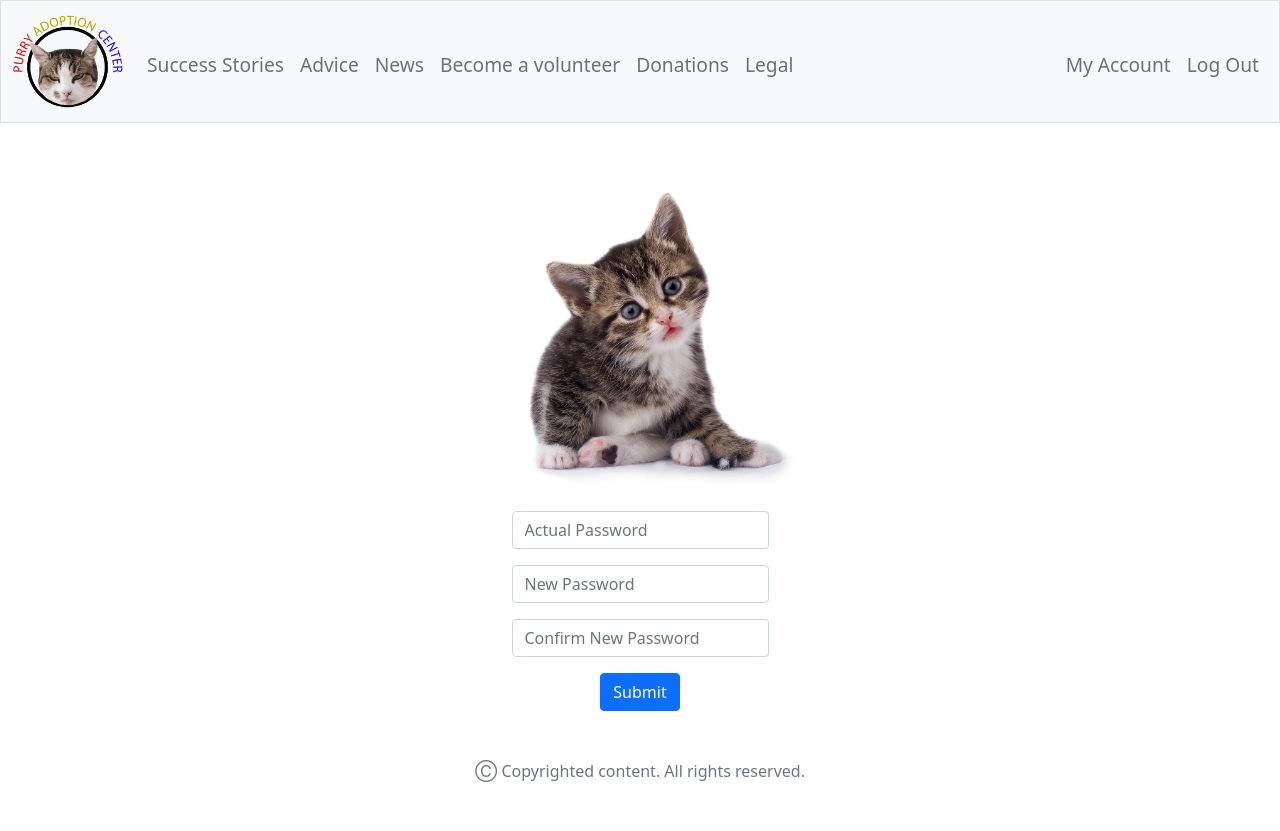
After one commit to DoMonkysFly7/CS50-Fnal-Project, a Flask app: page /change_pass in a window 1280 px wide. The commit adds this page. Run offline with Flask 2, Linux system fonts and the light colour scheme; a user stored in the database is signed in; some libraries are stand-ins or nearby versions.

Commit message:
3nd# Commit

```diff
--- a/app.py
+++ b/app.py
@@ -1,10 +1,10 @@
 import os
-from turtle import back
 
 from cs50 import SQL
 from flask import Flask, flash, redirect, render_template, request, session
 from flask_session import Session
 from tempfile import mkdtemp
+from sqlalchemy import false
 from werkzeug.security import check_password_hash, generate_password_hash
 from datetime import datetime
 # from flask_mail import Mail, Message
@@ -37,7 +37,7 @@ Session(app)
 db = SQL("sqlite:///adoption.db")
 
 # Forbidden characters global variable
-forbidden_characters = [";","?", "/","'","*","%",":","$","-","+",">","<","=","~","&","|", "#","^"]
+forbidden_characters = [";","?", "/","'","*","%",":","$","-","+",">","<","=","~","&","|","#","^"]
 
 # Email characters
 email_characters = ["@", "."]
@@ -63,7 +63,7 @@ def index():
 def register():
     """Register user"""
 
-    # Check user input
+    # User reached route via POST (as by submitting a form via POST)
     if request.method == "POST":
 
         # Get username & password & confirmation & email
@@ -175,6 +175,72 @@ def login():
         return render_template("login.html")
 
 
+@app.route("/my_account", methods=["GET", "POST"])
+@login_required
+def my_account():
+    """Users can view and interact with their account"""
+
+    # User reached route via POST (as by submitting a form via POST)
+    if request.method == "POST":
+
+
+        return render_template("my_account.html")
+
+    # User reached route via GET (as by clicking a link or via redirect)
+    else:
+        return render_template("my_account.html")
+
+@app.route("/change_pass", methods=["GET", "POST"])
+@login_required
+def change_pass():
+    """Allow users to change their password"""
+
+    # User reached route via POST (as by submitting a form via POST)
+    if request.method == "POST":
+
+        # Get user ID
+        user = session["user_id"]
+
+        # Get password items for validation
+        rows = db.execute("SELECT * FROM users WHERE id=?", user)
+
+        actual_pass_hash = request.form.get('actual_pass')
+        new_pass = request.form.get("new_pass")
+        confirm_new_pass = request.form.get("confirm_new_pass")
+
+        # Validate:
+
+        # Check if actual password is correct
+        if not check_password_hash(rows[0]["hash"], actual_pass_hash):
+            return apology("Incorrect actual password", 403)
+
+        # Check password's length
+        elif len(new_pass) < 9 or len(new_pass) > 20:
+            return apology("Password must be between 9 and 20 characters", 400)
+
+        # Check password for forbidden characters
+        for i in range(len(forbidden_characters)):
+            if forbidden_characters[i] in new_pass:
+                return apology("Character(s) not allowed - password", 400)
+
+        # Check if 'New Password' and 'Confirm New Password' match
+        if new_pass != confirm_new_pass:
+            return apology("Passwords must match", 403)
+
+
+        # Generate password hash for checking against current hash
+        pwhash = generate_password_hash(new_pass)
+
+        # Update old password hash with new
+        db.execute("UPDATE users SET hash=? WHERE id =?", pwhash, user)
+
+        return render_template("change_pass.html")
+
+    # User reached route via GET (as by clicking a link or via redirect)
+    else:
+        return render_template("change_pass.html")
+
+
 @app.route("/logout")
 def logout():
     """Log user out"""
--- a/requirements.txt
+++ b/requirements.txt
@@ -1,4 +1,5 @@
 cs50
 Flask
+Flask_Mail
 Flask-Session
 requests
--- a/static/styles.css
+++ b/static/styles.css
@@ -22,7 +22,7 @@
 #register_cat {
     width: 250px;
 }
-#login_cats {
+#login_cats, #change_pass_cat {
     margin-bottom: 20px;
     width: 320px;
 }
--- /dev/null
+++ b/templates/change_pass.html
@@ -0,0 +1,23 @@
+{% extends "layout.html" %}
+
+{% block title %}
+    Change Password
+{% endblock %}
+
+{% block main %}
+    <form action="/change_pass" method="post">
+        <div>
+            <img id="change_pass_cat" src="/static/change_pass_cat.png">
+        </div>
+        <div class="mb-3">
+            <input class="form-control mx-auto w-auto" id="actual_pass" name="actual_pass" placeholder="Actual Password" type="password">
+        </div>
+        <div class="mb-3">
+            <input class="form-control mx-auto w-auto" id="new_pass" name="new_pass" placeholder="New Password" type="password">
+        </div>
+        <div class="mb-3">
+            <input class="form-control mx-auto w-auto" id="confirm_new_pass" name="confirm_new_pass" placeholder="Confirm New Password" type="password">
+        </div>
+        <button class="btn btn-primary" type="submit">Submit</button>
+    </form>
+{% endblock %}
--- a/templates/layout.html
+++ b/templates/layout.html
@@ -37,14 +37,9 @@
 
                         </ul>
 
-                            <!-- <div>
-                                Between the menu's there'd be the funny cat showing up
-                                <img src="/static/header_image.png">
-                            </div> -->
-
                     {% if session["user_id"] %}
                             <ul class="navbar-nav ms-auto mt-2">
-                                <li class="nav-item"><a class="nav-link" href="/change_pass">Change Password</a></li>
+                                <!-- <li class="nav-item"><a class="nav-link" href="/change_pass">Change Password</a></li> -->
                                 <li class="nav-item"><a class="nav-link" href="/my_account">My Account</a></li>
                                 <li class="nav-item"><a class="nav-link" href="/logout">Log Out</a></li>
                             </ul>
--- a/templates/login.html
+++ b/templates/login.html
@@ -15,6 +15,6 @@
         <div class="mb-3">
             <input class="form-control mx-auto w-auto" id="password" name="password" placeholder="Password" type="password">
         </div>
-        <button class="btn btn-primary" type="submit">Log In</button>
+        <button class="btn btn-primary" href="/change_pass">Log In</button>
     </form>
 {% endblock %}
```
Also changed, not shown: templates/my_account.html (added, +22 -0 lines), adoption.db, static/change_pass_cat.png (added), 4 other files.
